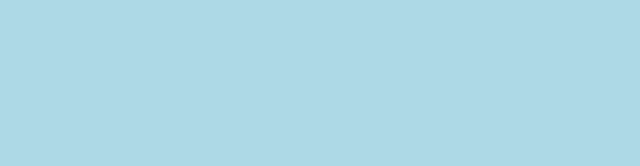
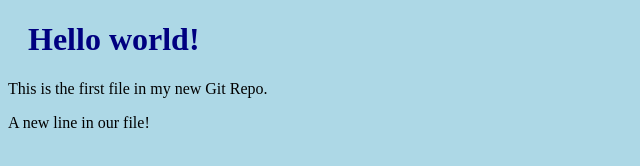
Before and after one commit to Woolfy25/git-learning, a plain HTML site: page index.html in a window 1280 px wide. Shown: the whole page, without its empty margins (0-640 px from the left). Drawn offline with Linux system fonts and the light colour scheme.

Commit message:
Updated index.html

```diff
--- a/index.html
+++ b/index.html
@@ -6,5 +6,9 @@
     <link rel="stylesheet" href="./style.css" />
     <title>Testing Git</title>
   </head>
-  <body></body>
+  <body>
+    <h1>Hello world!</h1>
+    <p>This is the first file in my new Git Repo.</p>
+    <p>A new line in our file!</p>
+  </body>
 </html>
```
